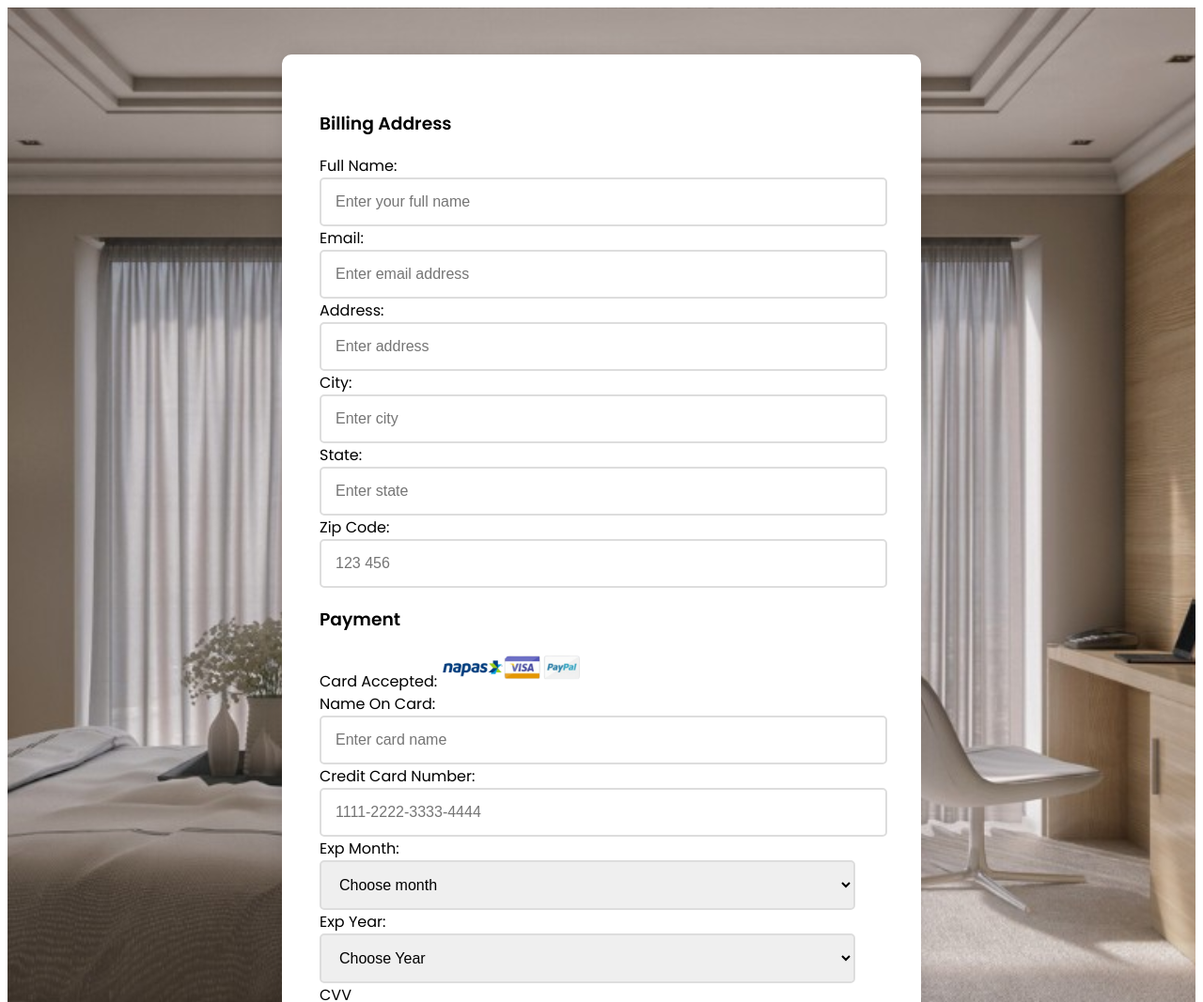
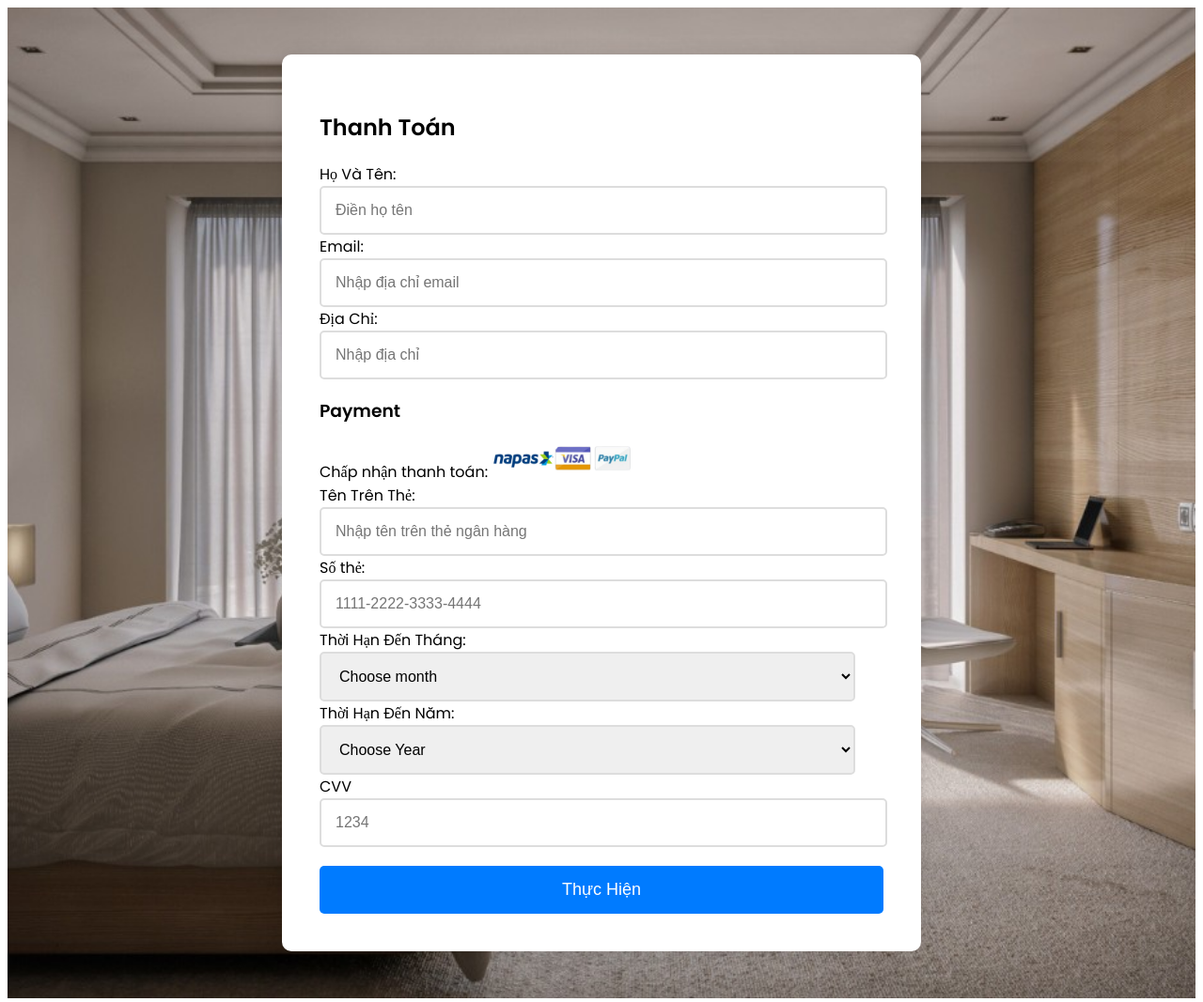
Before and after one commit to anhphavo/HomestayBooking, a plain HTML site: page Payment/index.html in a window 1280 px wide. Shown: the top 1067 px of the page at 94% size. Drawn offline with Linux system fonts and the light colour scheme.

Commit message:
style some files

```diff
--- a/Payment/index.html
+++ b/Payment/index.html
@@ -17,16 +17,16 @@
             <div class="row">
 
                 <div class="col">
-                    <h3 class="title">
-                        Billing Address
-                    </h3>
+                    <h2 class="title">
+                        Thanh Toán
+                    </h2>
 
                     <div class="inputBox">
                         <label for="name">
-                              Full Name:
+                              Họ Và Tên:
                           </label>
                         <input type="text" id="name"
-                               placeholder="Enter your full name"
+                               placeholder="Điền họ tên"
                                required>
                     </div>
 
@@ -35,57 +35,25 @@
                               Email:
                           </label>
                         <input type="text" id="email"
-                               placeholder="Enter email address"
+                               placeholder="Nhập địa chỉ email"
                                required>
                     </div>
 
                     <div class="inputBox">
                         <label for="address">
-                              Address:
+                              Địa Chỉ:
                           </label>
                         <input type="text" id="address"
-                               placeholder="Enter address"
+                               placeholder="Nhập địa chỉ"
                                required>
                     </div>
-
-                    <div class="inputBox">
-                        <label for="city">
-                              City:
-                          </label>
-                        <input type="text" id="city"
-                               placeholder="Enter city"
-                               required>
-                    </div>
-
-                    <div class="flex">
-
-                        <div class="inputBox">
-                            <label for="state">
-                                  State:
-                              </label>
-                            <input type="text" id="state"
-                                   placeholder="Enter state"
-                                   required>
-                        </div>
-
-                        <div class="inputBox">
-                            <label for="zip">
-                                  Zip Code:
-                              </label>
-                            <input type="number" id="zip"
-                                   placeholder="123 456"
-                                   required>
-                        </div>
-
-                    </div>
-
                 </div>
                 <div class="col">
                     <h3 class="title">Payment</h3>
 
                     <div class="inputBox">
                         <label for="name">
-                              Card Accepted:
+                              Chấp nhận thanh toán:
                           </label>
                         <img style="width:25%" src="../Payment/cart.png"
                              alt="credit/debit card image">
@@ -93,16 +61,16 @@
 
                     <div class="inputBox">
                         <label for="cardName">
-                              Name On Card:
+                              Tên Trên Thẻ:
                           </label>
                         <input type="text" id="cardName"
-                               placeholder="Enter card name"
+                               placeholder="Nhập tên trên thẻ ngân hàng"
                                required>
                     </div>
 
                     <div class="inputBox">
                         <label for="cardNum">
-                              Credit Card Number:
+                              Số thẻ:
                           </label>
                         <input type="text" id="cardNum"
                                placeholder="1111-2222-3333-4444"
@@ -110,7 +78,7 @@
                     </div>
 
                     <div class="inputBox">
-                        <label for="">Exp Month:</label>
+                        <label for="">Thời Hạn Đến Tháng:</label>
                         <select name="" id="">
                             <option value="">Choose month</option>
                             <option value="January">January</option>
@@ -131,7 +99,7 @@
 
                     <div class="flex">
                         <div class="inputBox">
-                            <label for="">Exp Year:</label>
+                            <label for="">Thời Hạn Đến Năm:</label>
                             <select name="" id="">
                                 <option value="">Choose Year</option>
                                 <option value="2023">2023</option>
@@ -153,7 +121,7 @@
 
             </div>
 
-            <input type="submit" value="Proceed to Checkout"
+            <input type="submit" value="Thực Hiện"
                    class="submit_btn">
         </form>
 
--- a/booking-form/style.css
+++ b/booking-form/style.css
@@ -1,6 +1,11 @@
+@import url('https://fonts.googleapis.com/css2?family=Poppins:wght@400;500;600&display=swap');
+
 body {
-  background-image: url("http://www.edenluxurytravel.co.uk/Eden%20Collection%20Images/Country%20and%20Map%20%20Images/Maldives/Maldives%20Hero%20Image.tif?RenditionID=23");
-  background-size: cover; }
+    background-image: url('background.png');
+    background-size: cover;
+    background-position: center;
+    font-family:poppins;
+}
 
 .special-card {
   background-color: whitesmoke;
```
Also changed, not shown: booking-form/index.html (+10 -10 lines), booking-form/background.png (added).
